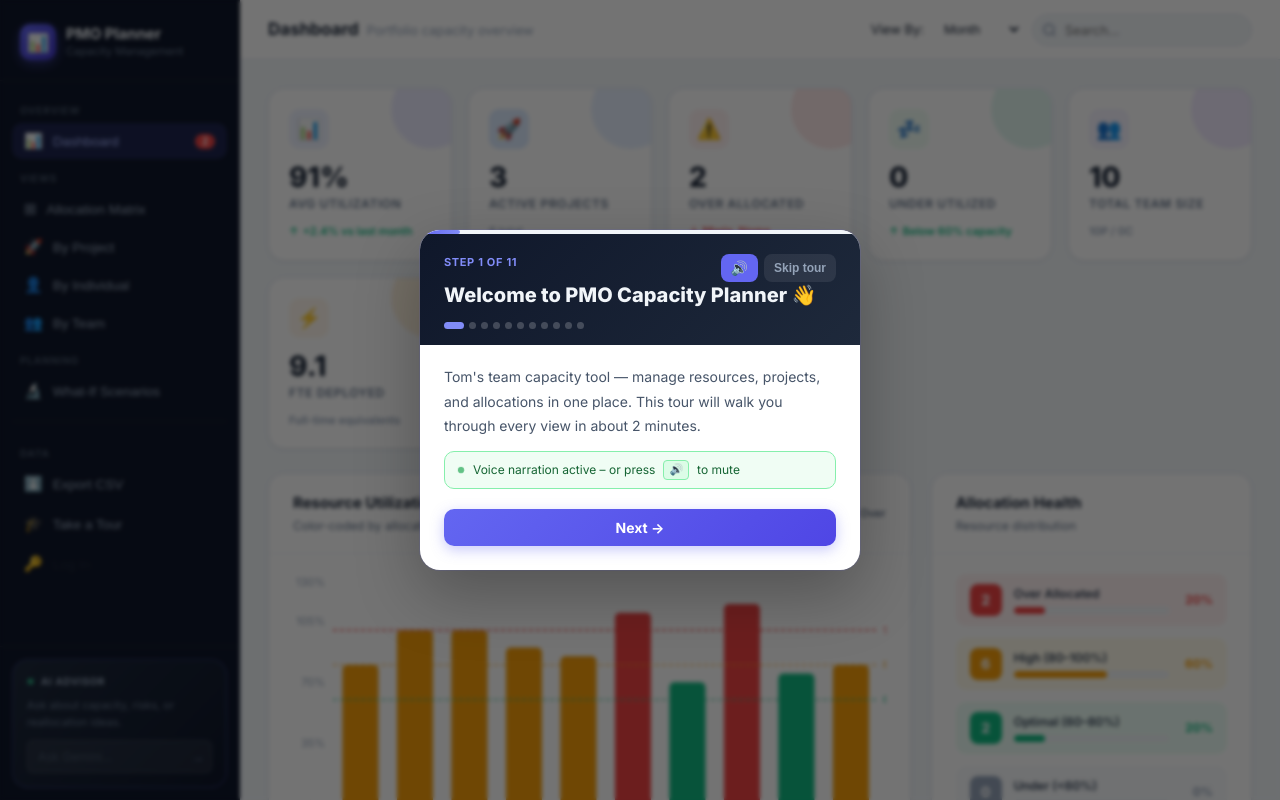
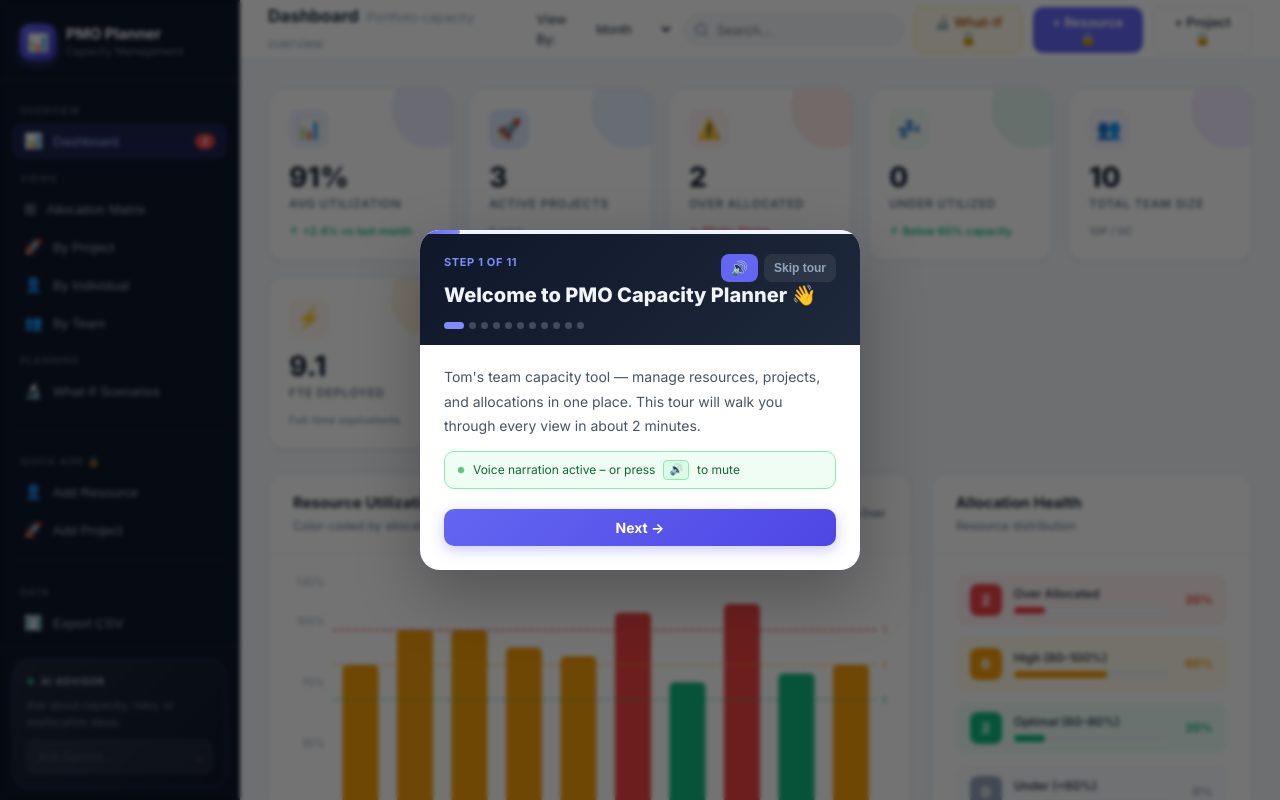
Before and after one commit to gokulkris1/PMO-Capacity-Planner, a React (Vite) app: page / in a window 1280 px wide. Built offline with nearby package versions, Linux system fonts and the light colour scheme.

Commit message:
fix(ux): always-visible action buttons with auth gate, improved login modal

```diff
--- a/App.tsx
+++ b/App.tsx
@@ -76,6 +76,29 @@ const App: React.FC = () => {
   /* AI state */
   const [aiResponse, setAiResponse] = useState<string | null>(null);
   const [isAiLoading, setIsAiLoading] = useState(false);
+
+  /* Auth-gate: queue an action and show login if not authenticated */
+  const pendingActionRef = React.useRef<(() => void) | null>(null);
+  const authGate = useCallback((action: () => void) => {
+    if (user) {
+      action();
+    } else {
+      pendingActionRef.current = action;
+      setModal({ type: 'login' });
+    }
+  }, [user]);
+
+  /* Called when login succeeds – fires the pending action if any */
+  const onLoginSuccess = useCallback(() => {
+    setModal({ type: 'none' });
+    if (pendingActionRef.current) {
+      // Defer a tick so AuthContext has updated the user
+      setTimeout(() => {
+        pendingActionRef.current?.();
+        pendingActionRef.current = null;
+      }, 50);
+    }
+  }, []);
 
   /* persist to localStorage & show tour for first-time visitors */
   useEffect(() => {
@@ -217,10 +240,6 @@ const App: React.FC = () => {
     'what-if': { title: 'What-If Scenarios', subtitle: 'Explore hypothetical reallocation scenarios' },
   };
 
-  /* ── permissions ────────────────────────────────────────── */
-  const isAdminList = ['PMO', 'PM'];
-  const canEdit = user && isAdminList.includes(user.role);
-
   const current = PAGE_TITLES[activeTab];
 
   if (isLoading) {
@@ -263,17 +282,16 @@ const App: React.FC = () => {
             );
           })}
 
-          {canEdit && (
+          {/* Quick Add – always visible, guests get login prompt */}
           <div style={{ marginTop: 20, borderTop: '1px solid rgba(255,255,255,.06)', paddingTop: 14 }}>
-              <div className="nav-section-label">Quick Add</div>
-              <button className="nav-item" onClick={() => setModal({ type: 'addResource' })}>
+            <div className="nav-section-label">Quick Add {!user && <span style={{ fontSize: 10, opacity: .6 }}>🔒</span>}</div>
+            <button className="nav-item" onClick={() => authGate(() => setModal({ type: 'addResource' }))}>
               <span style={{ fontSize: 15 }}>👤</span><span>Add Resource</span>
             </button>
-              <button className="nav-item" onClick={() => setModal({ type: 'addProject' })}>
+            <button className="nav-item" onClick={() => authGate(() => setModal({ type: 'addProject' }))}>
               <span style={{ fontSize: 15 }}>🚀</span><span>Add Project</span>
             </button>
           </div>
-          )}
 
           {/* Data Management */}
           <div style={{ marginTop: 12, borderTop: '1px solid rgba(255,255,255,.06)', paddingTop: 14 }}>
@@ -281,13 +299,10 @@ const App: React.FC = () => {
             <button className="nav-item" onClick={exportCSV}>
               <span style={{ fontSize: 15 }}>⬇️</span><span>Export CSV</span>
             </button>
-            {canEdit && (
-              <button className="nav-item" onClick={() => setModal({ type: 'importCSV' })}>
-                <span style={{ fontSize: 15 }}>⬆️</span><span>Import CSV</span>
+            <button className="nav-item" onClick={() => authGate(() => setModal({ type: 'importCSV' }))}>
+              <span style={{ fontSize: 15 }}>⬆️</span><span>Import CSV {!user && '🔒'}</span>
             </button>
-            )}
-            {canEdit && (
-              <button className="nav-item" onClick={() => {
+            <button className="nav-item" onClick={() => authGate(() => {
               if (window.confirm('Reset all data to demo defaults?')) {
                 localStorage.clear();
                 setResources(MOCK_RESOURCES);
@@ -295,20 +310,19 @@ const App: React.FC = () => {
                 setAllocations(MOCK_ALLOCATIONS);
                 discardScenario();
               }
-              }}>
-                <span style={{ fontSize: 15 }}>🔄</span><span>Reset to Demo</span>
+            })}>
+              <span style={{ fontSize: 15 }}>🔄</span><span>Reset to Demo {!user && '🔒'}</span>
             </button>
-            )}
             <button className="nav-item" onClick={() => setShowTour(true)} style={{ marginTop: 4 }}>
               <span style={{ fontSize: 15 }}>🎓</span><span>Take a Tour</span>
             </button>
             {user ? (
               <button className="nav-item" onClick={logout} style={{ marginTop: 4, color: 'var(--text-muted)' }}>
-                <span style={{ fontSize: 15 }}>🚪</span><span>Log Out</span>
+                <span style={{ fontSize: 15 }}>🚪</span><span>Log Out ({user.name || user.email})</span>
               </button>
             ) : (
-              <button className="nav-item" onClick={() => setModal({ type: 'login' })} style={{ marginTop: 4, color: 'var(--primary-light)' }}>
-                <span style={{ fontSize: 15 }}>🔑</span><span>Log In</span>
+              <button className="nav-item" onClick={() => { pendingActionRef.current = null; setModal({ type: 'login' }); }} style={{ marginTop: 4, color: 'var(--primary-light)', fontWeight: 600 }}>
+                <span style={{ fontSize: 15 }}>🔑</span><span>Log In / Sign Up</span>
               </button>
             )}
           </div>
@@ -357,24 +371,20 @@ const App: React.FC = () => {
               <input className="search-input" placeholder="Search..." value={search} onChange={e => setSearch(e.target.value)} />
             </div>
 
-            {canEdit && (!scenarioMode ? (
-              <button className="btn btn-warning" onClick={enterScenario}>🔬 What-If</button>
+            {!scenarioMode ? (
+              <button className="btn btn-warning" onClick={() => authGate(enterScenario)}>🔬 What-If {!user && '🔒'}</button>
             ) : (
               <>
                 <button className="btn btn-success" onClick={applyScenario}>✅ Apply</button>
                 <button className="btn btn-danger" onClick={discardScenario}>✕ Discard</button>
               </>
-            ))}
-            {canEdit && (
-              <>
-                <button className="btn btn-primary" onClick={() => setModal({ type: 'addResource' })}>
-                  + Add Resource
+            )}
+            <button className="btn btn-primary" onClick={() => authGate(() => setModal({ type: 'addResource' }))}>
+              + Resource {!user && '🔒'}
             </button>
-                <button className="btn btn-secondary" onClick={() => setModal({ type: 'addProject' })}>
-                  + Add Project
+            <button className="btn btn-secondary" onClick={() => authGate(() => setModal({ type: 'addProject' }))}>
+              + Project {!user && '🔒'}
             </button>
-              </>
-            )}
           </div>
         </header>
 
@@ -529,25 +539,32 @@ const App: React.FC = () => {
       }
       {
         modal.type === 'login' && (
-          <div style={{
-            position: 'fixed', top: 0, left: 0, right: 0, bottom: 0,
-            background: 'rgba(15, 23, 42, 0.8)', backdropFilter: 'blur(4px)',
-            display: 'flex', alignItems: 'center', justifyContent: 'center', zIndex: 9999
-          }}>
-            <div style={{ position: 'relative' }}>
+          <div
+            style={{
+              position: 'fixed', inset: 0,
+              background: 'rgba(10, 15, 30, 0.85)', backdropFilter: 'blur(6px)',
+              display: 'flex', alignItems: 'center', justifyContent: 'center', zIndex: 9999,
+              padding: '1rem'
+            }}
+            onClick={e => { if (e.target === e.currentTarget) { setModal({ type: 'none' }); pendingActionRef.current = null; } }}
+          >
+            <div style={{ position: 'relative', width: '100%', maxWidth: 420 }}>
               <button
-                onClick={() => setModal({ type: 'none' })}
+                onClick={() => { setModal({ type: 'none' }); pendingActionRef.current = null; }}
                 style={{
-                  position: 'absolute', top: 10, right: 10, background: 'none',
-                  border: 'none', color: '#94a3b8', fontSize: '20px', cursor: 'pointer', zIndex: 10
+                  position: 'absolute', top: -12, right: -12,
+                  width: 32, height: 32, borderRadius: '50%',
+                  background: '#1e293b', border: '1px solid #334155',
+                  color: '#94a3b8', fontSize: 16, cursor: 'pointer',
+                  display: 'flex', alignItems: 'center', justifyContent: 'center', zIndex: 10
                 }}
               >✕</button>
-              <Login onSuccess={() => setModal({ type: 'none' })} />
+              <Login onSuccess={onLoginSuccess} />
             </div>
           </div>
         )
       }
-    </div >
+    </div>
   );
 };
 
```
Lines whose indentation alone changed are shown as unchanged.
